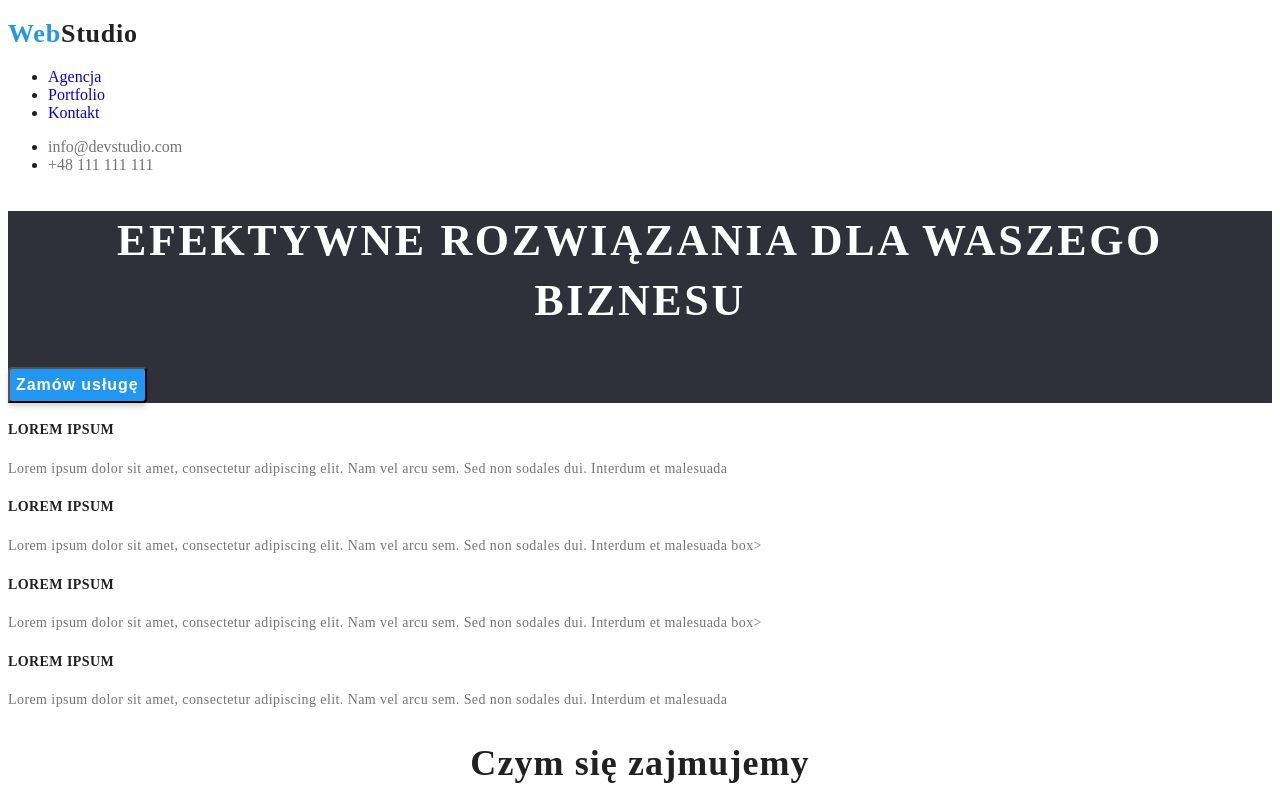
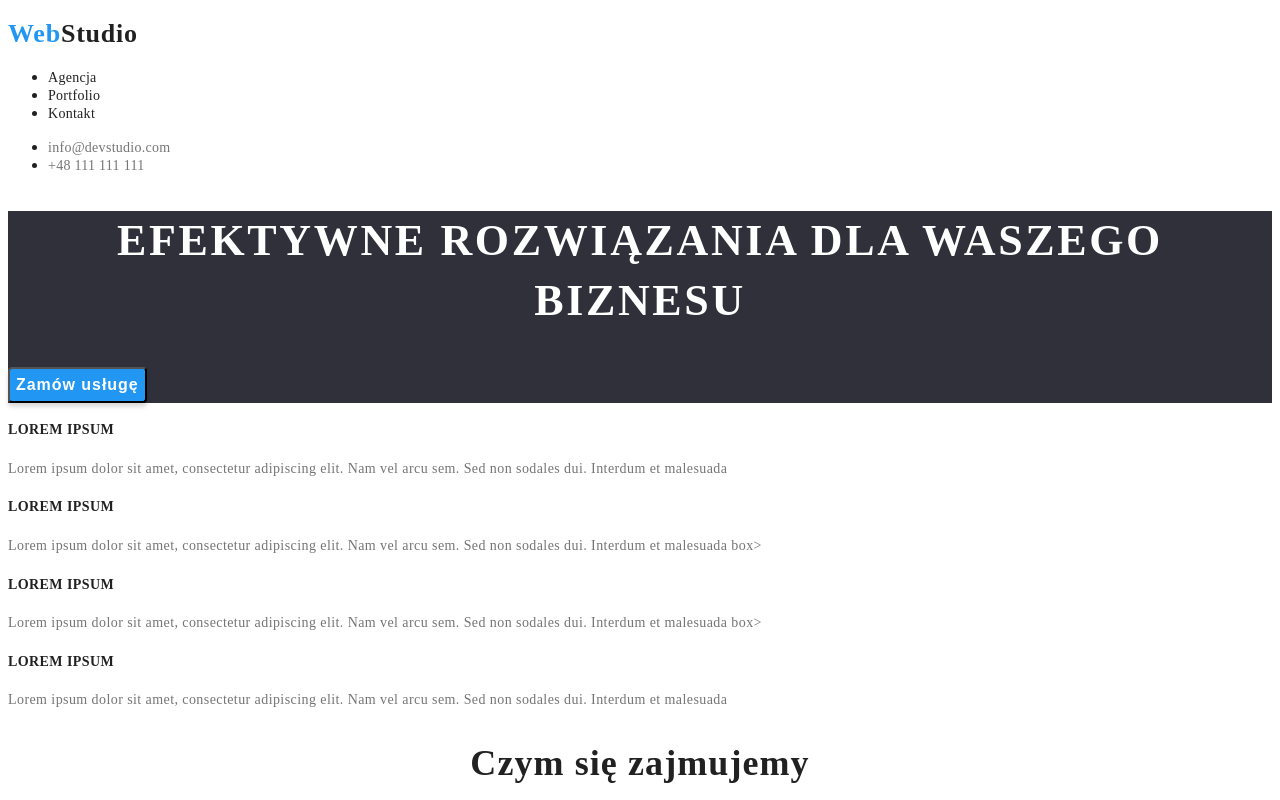
Before and after one commit to StanislawZielinski/goit-markup-hw-02, a plain HTML site: page index.html in a window 1280 px wide. Shown: the top 800 px of the page. Drawn offline with Linux system fonts and the light colour scheme.

Commit message:
Update styles.css

```diff
--- a/css/styles.css
+++ b/css/styles.css
@@ -6,7 +6,7 @@
 }
 body {
     font-family: var(--Roboto-font);
-    color:var(--main-color);
+    color: var(--main-color);
 }
 a:link {
   text-decoration: none;
@@ -26,7 +26,7 @@ a:link {
   color:var(--secondary-color) ;
 }
 
-.navigation-list-item-link .address-list-item-link {
+.navigation-list-item-link, .address-list-item-link {
   font-style: normal;
   font-weight: 500;
   font-size: 14px;
```
